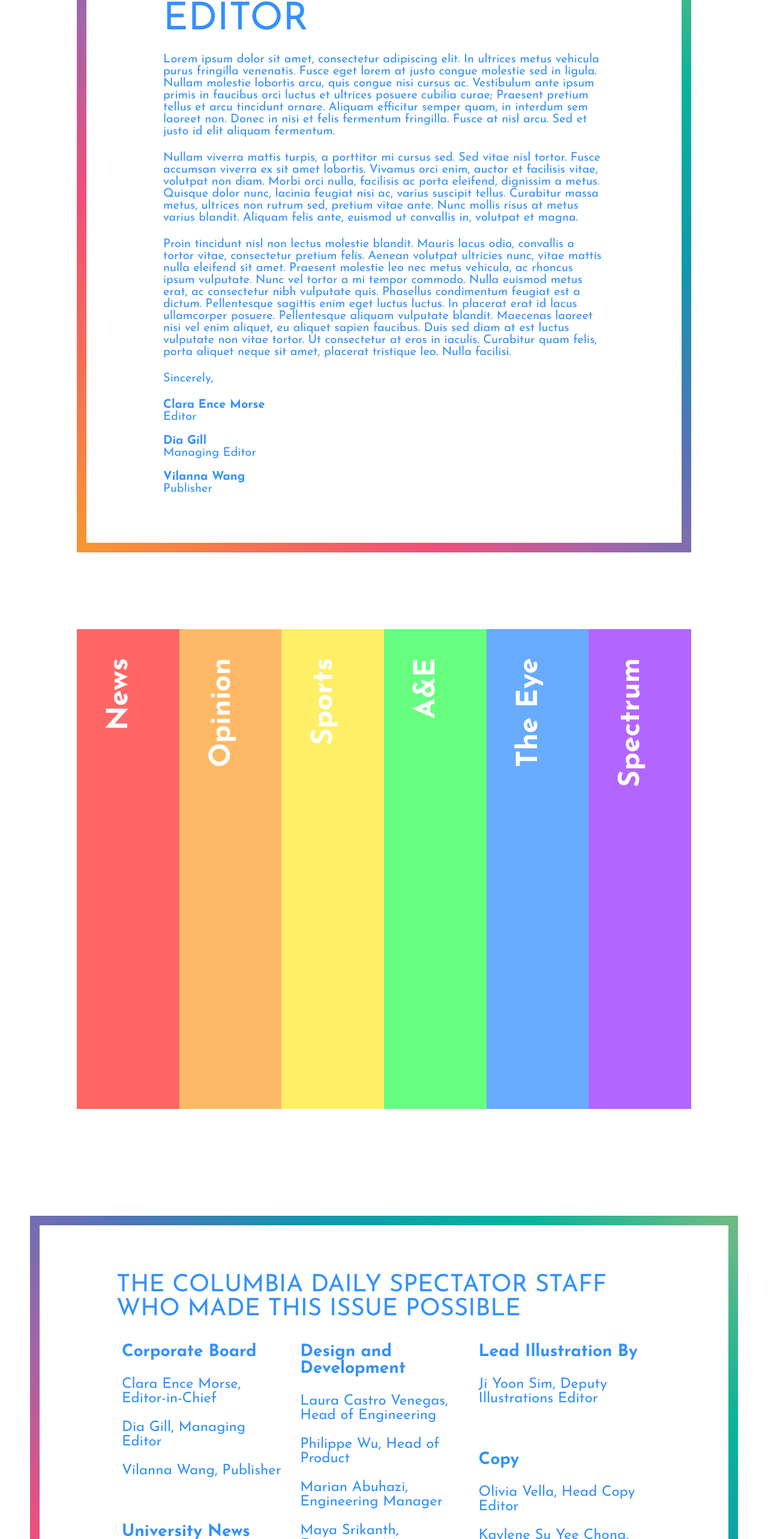
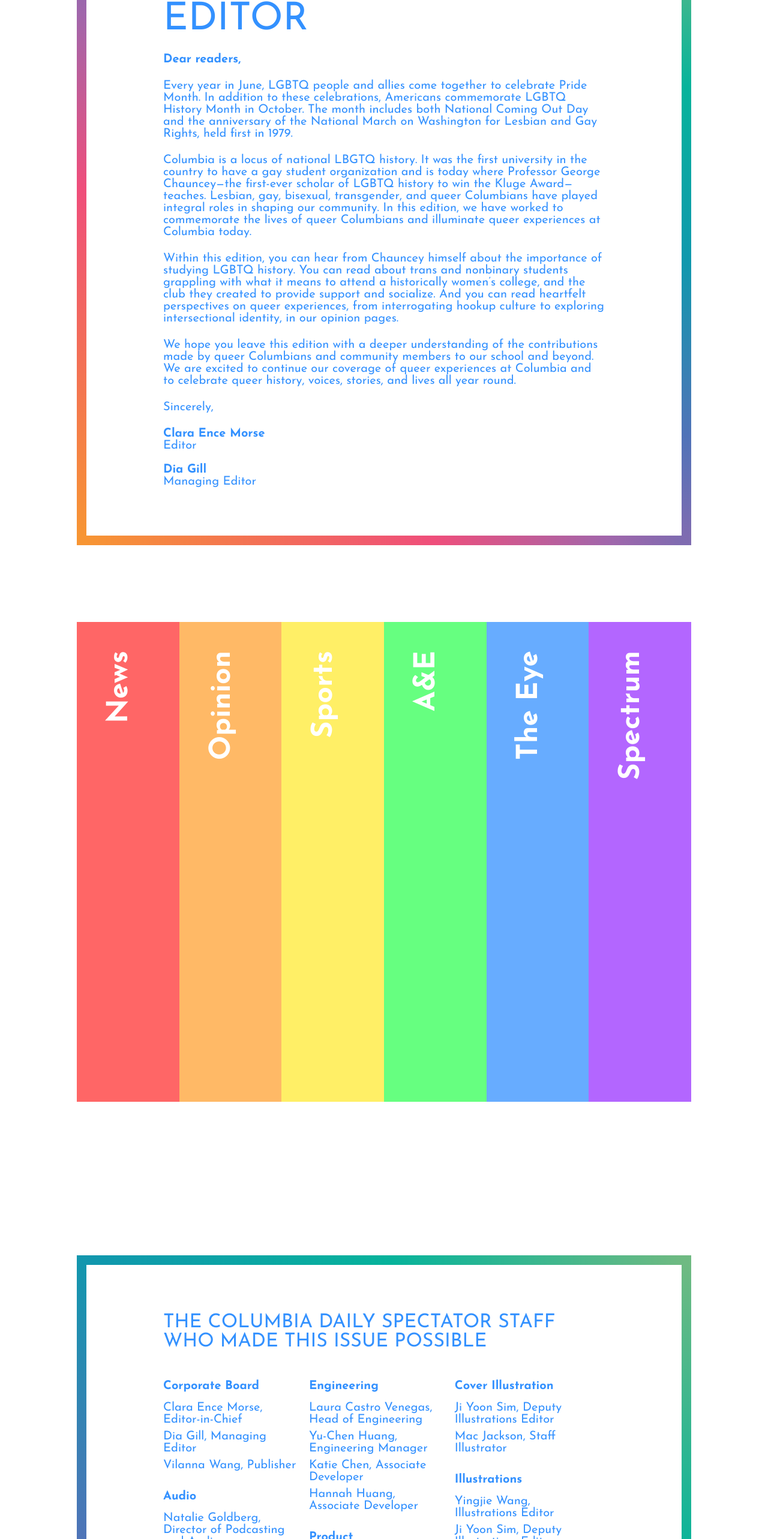
Before and after one commit to spectatorpublishing/lgbt-history-2022, a React (Create React App) app: page / in a window 1280 px wide. Shown: the part 1247-3813 px from the top of the page at 60% size. Built offline with nearby package versions, Linux system fonts and the light colour scheme.

Commit message:
credits & letter from the editor

```diff
--- a/src/components/Credits.js
+++ b/src/components/Credits.js
@@ -3,69 +3,11 @@
 import { device } from '../device';
 import theme from '../theme';
 
-const Title = styled.div`
-    align-items: center;
-    justify-content: center;
-    font-size: 2.5rem;
-    color: rgba(0, 117, 255, 0.8);
+const Wrapper = styled.div`
+    padding: 8rem;
     @media only screen and (max-width: 768px){
-        font-size: 1.5rem;
+        padding: 2rem;
     }
-`;
-
-const Container = styled.div`
-    background-color: white;
-    height: 15rem;
-    padding: 50px;
-    @media only screen and (max-width: 768px){
-    }
-`;
-
-
-const Body = styled.div`
-    /*display: flex;
-    -webkit-box-pack: center;
-    justify-content: center;*/
-`;
-
-const Spacing = styled.div`
-    display: flex;
-    flex-wrap: wrap;
-    text-align: left;
-`;
-
-
-const SubDiv = styled.div`
-    width: 33.33%;
-    padding: 1%;
-    font-family: Josefin Sans;
-    font-size: 1.5rem;
-    @media only screen and (max-width: 768px){
-        font-size: 0.75rem;
-    }
-    color: rgba(0, 117, 255, 0.8);
-`;
-const Section = styled.div`
-    padding-bottom:1em;
-`;
-
-const H = styled.div`
-    display: block;
-    font-size: 1.17em;
-    margin-block-start: 1em;
-    margin-block-end: 1em;
-    margin-inline-start: 0px;
-    margin-inline-end: 0px;
-    font-weight: bold;
-`;
-
-const Row = styled.div`
-    display: flex;
-    text-align: left;
-`;
-
-const dep = styled.div`
-    font-weight: 400;
 `;
 
 const Border = styled.div`
@@ -74,88 +16,253 @@
     border-style: dashed;
     padding: 5rem 8rem 5rem 8rem;
     @media only screen and (max-width: 768px){
-        padding: 1rem;
+        padding: 2rem;
         border-width: 0.5rem;
     }
 `;
 
-const Credits = ({ }) => {
+const Title = styled.div`
+    font-size: 2rem;
+    margin-bottom: 2rem;
+    @media only screen and (max-width: 768px){
+        font-size: 1.5rem;
+        margin-bottom: 1rem;
+    }
+`;
+
+const Row = styled.div`
+    display: flex;
+    flex-direction: row;
+    @media only screen and (max-width: 768px){
+        flex-direction: column;
+    }
+`;
+
+const Column = styled.div`
+    display: flex;
+    flex-direction: column;
+    width: 33%;
+    font-size: 1.25rem;
+    @media only screen and (max-width: 768px){
+        width: 100%;
+    }
+`;
+
+const Section = styled.div`
+    display: flex;
+    flex-direction: column;
+    margin: 1rem 1rem 0.5rem 0;
+`;
+
+const SectionName = styled.div`
+    display: flex;
+    font-weight: bold;
+    margin-bottom: 1rem;
+    @media only screen and (max-width: 768px){
+        font-size: 1.125rem;
+    }
+`;
+
+const Name = styled.div`
+    display: flex;
+    margin-bottom: 0.5rem;
+    @media only screen and (max-width: 768px){
+        font-size: 1rem;
+    }
+`;
+
+const Container = styled.div`
+    display: flex;
+    flex-direction: column;
+    background-color: white;
+    font-family: Josefin Sans;
+    color: rgba(0, 117, 255, 0.8);
+    @media only screen and (max-width: 768px){
+    }
+`;
+
+const LetterEditor = ({ }) => {
     return (
+        <Wrapper>
+            <Border>
                 <Container>
-            <Border>
-            <Title>
-                THE COLUMBIA DAILY SPECTATOR STAFF WHO MADE THIS ISSUE POSSIBLE
-            </Title>
-            <Spacing>
-            <Body>
+                    <Title> THE COLUMBIA DAILY SPECTATOR STAFF WHO MADE THIS ISSUE POSSIBLE </Title>
                     <Row>
-                    <SubDiv>
+                        <Column>
                             <Section>
-                            <H>Corporate Board</H>
-                            <p>Clara Ence Morse, Editor-in-Chief</p>
-                            <p>Dia Gill, Managing Editor</p>
-                            <p>Vilanna Wang, Publisher</p>
+                                <SectionName>Corporate Board</SectionName>
+                                <Name>Clara Ence Morse, Editor-in-Chief</Name>
+                                <Name>Dia Gill, Managing Editor</Name>
+                                <Name>Vilanna Wang, Publisher</Name>
+                            </Section>
+
+                            <Section>
+                                <SectionName>Audio</SectionName>
+                                <Name>Natalie Goldberg, Director of Podcasting and Audio</Name>
+                                <Name>Avery Reed, Deputy Reporter</Name>
+                                <Name>Matthew Schwitzer, Deputy Producer</Name>
+                                <Name>Eva Scholz-Carlson, Deputy Composer</Name>
                             </Section>
                             <Section>
-                            <H>University News</H>
-                            <p>Irie Sentner, University News Editor</p>
-                            <p>Zachary Schermele, Deputy News Editor</p>
+                                <SectionName>Graphics</SectionName>
+                                <Name>Andrew Park, Graphics Editor</Name>
+                                <Name>Adina Cazacu-De Luca, Deputy Graphics Editor</Name>
+                                <Name>Devon Campbell, Deputy Graphics Editor</Name>
+                                <Name>Mehr Kaur, Deputy Graphics Editor</Name>
+                                <Name>Laya Gollamudi, Deputy Graphics Editor</Name>
                             </Section>
                             <Section>
-                            <H>Arts and Entertainment</H>
-                            <p>Bella Druckman, Arts and Entertainment Editor</p>
+                                <SectionName>Arts and Entertainment</SectionName>
+                                <Name>Bella Druckman, Arts & Entertainment Editor</Name>
+                                <Name>Fernanda Aguero, Deputy A&E Editor</Name>
+                                <Name>Katie Levine, Deputy A&E Editor</Name>
+                                <Name>Irene Madrigal, Deputy A&E Editor</Name>
+                                <Name>Vincent Hou, Deputy A&E Editor</Name>
                             </Section>
                             <Section>
-                            <H>Illustrations</H>
-                            <p>Yingjie Wang, Illustrations Editor</p>
-                        </Section>
-                    </SubDiv>
-                    <SubDiv>
-                        <Section>
-                            <H>Design and Development</H>
-                            <p>Laura Castro Venegas, Head of Engineering</p>
-                            <p>Philippe Wu, Head of Product</p>
-                            <p>Marian Abuhazi, Engineering Manager</p>
-                            <p>Maya Srikanth, Engineering Manager</p>
-
+                                <SectionName>Photo</SectionName>
+                                <Name>Millie Felder, Photo Editor</Name>
+                                <Name>Kate Della Pietra , Deputy Photo Editor</Name>
+                                <Name>Samantha Camacho, Deputy Photo Editor</Name>
+                                <Name>Kat St. Martin, Deputy Photo Editor</Name>
+                                <Name>Annie Son, Deputy Photo Editor</Name>
+                                <Name>Sydney Lee, Deputy Photo Editor</Name>
+                                <Name>Judy Goldstein, Staff Photographer</Name>
+                                <Name>Ryan Newberger, Staff Photographer</Name>
+                                <Name>Violet Mendelsund, Staff Photographer</Name>
+                                <Name>Selina Yang, Staff Photographer</Name>
+                                <Name>Kathy Fang, Staff Photographer</Name>
                             </Section>
                             <Section>
-                            <H>Opinion</H>
-                            <p>Senem Yurdakul, Editorial Page Editor</p>
+                                <SectionName>Sports</SectionName>
+                                <Name>Miles Schachner, Sports Editor</Name>
+                                <Name>Rebecca Wachen , Deputy Sports Editor </Name>
+                                <Name>Robert Gao, Deputy Sports Editor </Name>
+                                <Name>Jorge Hernandez, Deputy Sports Editor </Name>
+                                <Name>Takashi Williams , Staff Writer </Name>
+                                <Name>Julian Silva-Forbes, Staff Writer </Name>
+                                <Name>Sydney Stoller, Staff Writer </Name>
+                            </Section>
+
+
+                        </Column>
+                        <Column>
+                            <Section>
+                                <SectionName>Engineering</SectionName>
+                                <Name>Laura Castro Venegas, Head of Engineering</Name>
+                                <Name>Yu-Chen Huang, Engineering Manager</Name>
+                                <Name>Katie Chen, Associate Developer</Name>
+                                <Name>Hannah Huang, Associate Developer</Name>
                             </Section>
                             <Section>
-                            <H>Photo</H>
-                            <p>Millie Felder, Photo Editor</p>
-                        </Section>
-                    </SubDiv>
-                    <SubDiv>
-                        <Section>
-                            <H>Lead Illustration By</H>
-                            <p>Ji Yoon Sim, Deputy Illustrations Editor</p>
+                                <SectionName>Product</SectionName>
+                                <Name>Philippe Wu, Head of Product</Name>
+                                <Name>Aaron McKeever, Senior Product Designer</Name>
+                                <Name>Jennifer Chen, Product Designer</Name>
                             </Section>
                             <Section>
-                            <H>Copy</H>
-                            <p>Olivia Vella, Head Copy Editor</p>
-                            <p>Kaylene Su Yee Chong, Deputy Copy Editor</p>
+                                <SectionName>University News</SectionName>
+                                <Name>Irie Sentner, University News Editor</Name>
+                                <Name>Zachary Schermele, Deputy News Editor</Name>
+                                <Name>Stella Pagkas, Deputy News Editor</Name>
+                                <Name>Isabella Ramírez, Deputy News Editor</Name>
+                                <Name>Esha Karam, Deputy News Editor</Name>
+                                <Name>Karen Zhang, Staff writer</Name>
+                                <Name>Amanda R. Chapa, Staff writer</Name>
+                                <Name>Shea Vance , Staff writer</Name>
+                                <Name>Sarah Huddleston, Staff writer</Name>
+                                <Name>Lina Huang, Staff writer</Name>
+                                <Name>Inica Kotasthane, Summer fellow</Name>
                             </Section>
                             <Section>
-                            <H>Spectrum</H>
-                            <p>Ariana Novo, Spectrum Editor</p>
-                            <p>Emma Cho, Deputy Spectrum Editor</p>
+                                <SectionName>Opinion</SectionName>
+                                <Name>Senem Yurdakul, Editorial Page Editor</Name>
+                                <Name>Milène Klein, Deputy Editorial Page Editor</Name>
+                                <Name>Sydney Goldson, Deputy Editorial Page Editor</Name>
+                                <Name>Colin Roedl, Senior Associate Editorial Page Editor</Name>
                             </Section>
                             <Section>
-                            <H>Sports</H>
-                            <p>Miles Schachner, Sports Editor</p>
-                            <p>Rebecca Wachen, Deputy Sports Editor</p>
+                                <SectionName>Spectrum</SectionName>
+                                <Name>Ariana Novo, Spectrum Editor</Name>
+                                <Name>Emma Cho, Deputy Spectrum Editor</Name>
+                                <Name>Haley Long, Deputy Spectrum Editor</Name>
+                                <Name>Aliza Rabinovitz, Deputy Spectrum Editor</Name>
+                                <Name>Swethaa Suresh, Deputy Spectrum Editor</Name>
+                                <Name>Kylie Gall, Staff Writer</Name>
+                                <Name>Caroline Somers, Staff Writer</Name>
+                                <Name>Madeline Suindah, Staff Writer</Name>
+                                <Name>Ruby Zeidman, Staff Writer</Name>
+                                <Name>Nirutti Charupaisankit, Columbia Daily Spectator</Name>
+                                <Name>Haleigh Stewart, Columbia Daily Spectator</Name>
+                                <Name>Maya Sulkin, Columbia Daily Spectator</Name>
                             </Section>
-                    </SubDiv>
+                            <Section>
+                                <SectionName>Engagement</SectionName>
+                                <Name>Kailin Huang, Engagement Manager</Name>
+                                <Name>Samantha Turk, Engagement Manager</Name>
+                                <Name>El Chu, Engagement Manager</Name>
+                                <Name>Grace Chee, Engagement Analyst</Name>
+                            </Section>
+                        </Column>
+                        <Column>
+                            <Section>
+                                <SectionName>Cover Illustration</SectionName>
+                                <Name>Ji Yoon Sim, Deputy Illustrations Editor</Name>
+                                <Name>Mac Jackson, Staff Illustrator</Name>
+                            </Section>
+                            <Section>
+                                <SectionName>Illustrations</SectionName>
+                                <Name>Yingjie Wang, Illustrations Editor</Name>
+                                <Name>Ji Yoon Sim, Deputy Illustrations Editor</Name>
+                                <Name>Julian Michaud, Deputy Illustrations Editor</Name>
+                                <Name>Sadia Sharif, Deputy Illustrations Editor</Name>
+                                <Name>Mac Jackson, Staff Illustrator</Name>
+                                <Name>Katya Reichert, Staff Illustrator</Name>
+                                <Name>Max Graves, Staff Illustrator</Name>
+                                <Name>Olya Sukonrat, Staff Illustrator</Name>
+                            </Section>
+
+
+                            <Section>
+                                <SectionName>Copy</SectionName>
+                                <Name>Olivia Vella, Head Copy Editor</Name>
+                                <Name>Kaylene Su Yee Chong, Deputy Copy Editor</Name>
+                                <Name>Renuka Balakrishnan, Deputy Copy Editor</Name>
+                                <Name>Katherine Carraway, Deputy Copy Editor</Name>
+                                <Name>Ronit Dhulia , Deputy Copy Editor</Name>
+                                <Name>Maria Levit, Deputy Copy Editor</Name>
+                                <Name>Emma Grungold, Associate Copy Editor</Name>
+                                <Name>Safia Aladlouni , Associate Copy Editor</Name>
+                                <Name>Sadie Rochman , Associate Copy Editor</Name>
+                                <Name>Yvin Shin , Associate Copy Editor</Name>
+                                <Name>Abby Sim , Associate Copy Editor</Name>
+                                <Name>Natarsha Yan , Associate Copy Editor</Name>
+                                <Name>Fritzie Schwentker, Associate Copy Editor</Name>
+                                <Name>Lanah Wyne , Associate Copy Editor</Name>
+                                <Name>Grace O'Malley , Associate Copy Editor</Name>
+                                <Name>Reena Bromberg Gaber, Associate Copy Editor</Name>
+                                <Name>Kaela Aalto, Preslotter</Name>
+                                <Name>Rose Leveen, Preslotter</Name>
+                                <Name>August Phillips, Preslotter</Name>
+                                <Name>Emily Stone, Preslotter</Name>
+                                <Name>Neena Dzur, Preslotter</Name>
+                                <Name>Natalie DiFusco, Preslotter</Name>
+                                <Name>Sophia Lee, Preslotter</Name>
+                                <Name>Jenny Wang, Preslotter</Name>
+                                <Name>Emma Moralez, Preslotter</Name>
+                                <Name>Pun Setpattanachai, Preslotter</Name>
+                                <Name>Posey Chiddix, Preslotter</Name>
+                                <Name>Ainhoa Petri-Hidalgo, Preslotter</Name>
+                                <Name>Lizzy Yee, Preslotter</Name>
+                                <Name>Sally Kaye, Preslotter</Name>
+                            </Section>
+                        </Column>
                     </Row>
-            </Body>
-            </Spacing>
+
+                </Container>
             </Border>
-        </Container>
-
+        </Wrapper>
     )
 };
 
-export default Credits;
+export default LetterEditor;
--- a/src/components/LetterEditor.js
+++ b/src/components/LetterEditor.js
@@ -67,24 +67,30 @@
     }
 `;
 
-const p1 = `
-Lorem ipsum dolor sit amet, consectetur adipiscing elit. In ultrices metus vehicula purus fringilla venenatis. Fusce eget lorem at justo congue molestie sed in ligula. Nullam molestie lobortis arcu, quis congue nisi cursus ac. Vestibulum ante ipsum primis in faucibus orci luctus et ultrices posuere cubilia curae; Praesent pretium tellus et arcu tincidunt ornare. Aliquam efficitur semper quam, in interdum sem laoreet non. Donec in nisi et felis fermentum fringilla. Fusce at nisl arcu.
-
-Sed et justo id elit aliquam fermentum.
+const p1 = `Dear readers,
 `;
 
-const p2 = `
-Nullam viverra mattis turpis, a porttitor mi cursus sed. Sed vitae nisl tortor. Fusce accumsan viverra ex sit amet lobortis. Vivamus orci enim, auctor et facilisis vitae, volutpat non diam. Morbi orci nulla, facilisis ac porta eleifend, dignissim a metus. Quisque dolor nunc, lacinia feugiat nisi ac, varius suscipit tellus. Curabitur massa metus, ultrices non rutrum sed, pretium vitae ante.
-
-Nunc mollis risus at metus varius blandit. Aliquam felis ante, euismod ut convallis in, volutpat et magna.
+const p2 = `Every year in June, LGBTQ people and allies come together to celebrate Pride Month. In addition to these
+celebrations, Americans commemorate LGBTQ History Month in October. The month includes both National Coming Out Day
+and the anniversary of the National March on Washington for Lesbian and Gay Rights, held first in 1979.
 `;
 
-const p3 = `
+const p3 = `Columbia is a locus of national LBGTQ history. It was the first university in the country to have a gay
+student organization and is today where Professor George Chauncey—the first-ever scholar of LGBTQ history to win the
+Kluge Award—teaches. Lesbian, gay, bisexual, transgender, and queer Columbians have played integral roles in shaping
+our community. In this edition, we have worked to commemorate the lives of queer Columbians and illuminate queer
+experiences at Columbia today.
+`;
 
-Proin tincidunt nisl non lectus molestie blandit. Mauris lacus odio, convallis a tortor vitae, consectetur pretium felis. Aenean volutpat ultricies nunc, vitae mattis nulla eleifend sit amet. Praesent molestie leo nec metus vehicula, ac rhoncus ipsum vulputate. Nunc vel tortor a mi tempor commodo. Nulla euismod metus erat, ac consectetur nibh vulputate quis. Phasellus condimentum feugiat est a dictum.
+const p4 = `Within this edition, you can hear from Chauncey himself about the importance of studying LGBTQ history.
+You can read about trans and nonbinary students grappling with what it means to attend a historically women’s college,
+and the club they created to provide support and socialize. And you can read heartfelt perspectives on queer
+experiences, from interrogating hookup culture to exploring intersectional identity, in our opinion pages.
+`;
 
-Pellentesque sagittis enim eget luctus luctus. In placerat erat id lacus ullamcorper posuere. Pellentesque aliquam vulputate blandit. Maecenas laoreet nisi vel enim aliquet, eu aliquet sapien faucibus. Duis sed diam at est luctus vulputate non vitae tortor. Ut consectetur at eros in iaculis. Curabitur quam felis, porta aliquet neque sit amet, placerat tristique leo. Nulla facilisi.
-
+const p5 = `We hope you leave this edition with a deeper understanding of the contributions made by queer Columbians
+and community members to our school and beyond.  We are excited to continue our coverage of queer experiences at
+Columbia and to celebrate queer history, voices, stories, and lives all year round.
 `;
 
 const LetterEditor = ({ }) => {
@@ -93,16 +99,16 @@
             <Border>
                 <Container>
                     <Bar><Title> LETTER FROM THE EDITOR </Title></Bar>
-                    <Body>{p1}</Body>
+                    <Body><b>{p1}</b></Body>
                     <Body>{p2}</Body>
                     <Body>{p3}</Body>
+                    <Body>{p4}</Body>
+                    <Body>{p5}</Body>
                     <Body>Sincerely,</Body>
                     <Editor>Clara Ence Morse</Editor>
                     <Position>Editor</Position>
                     <Editor>Dia Gill</Editor>
                     <Position>Managing Editor</Position>
-                    <Editor>Vilanna Wang</Editor>
-                    <Position>Publisher</Position>
                 </Container>
             </Border>
         </Wrapper>
```
Lines whose indentation alone changed are shown as unchanged.
